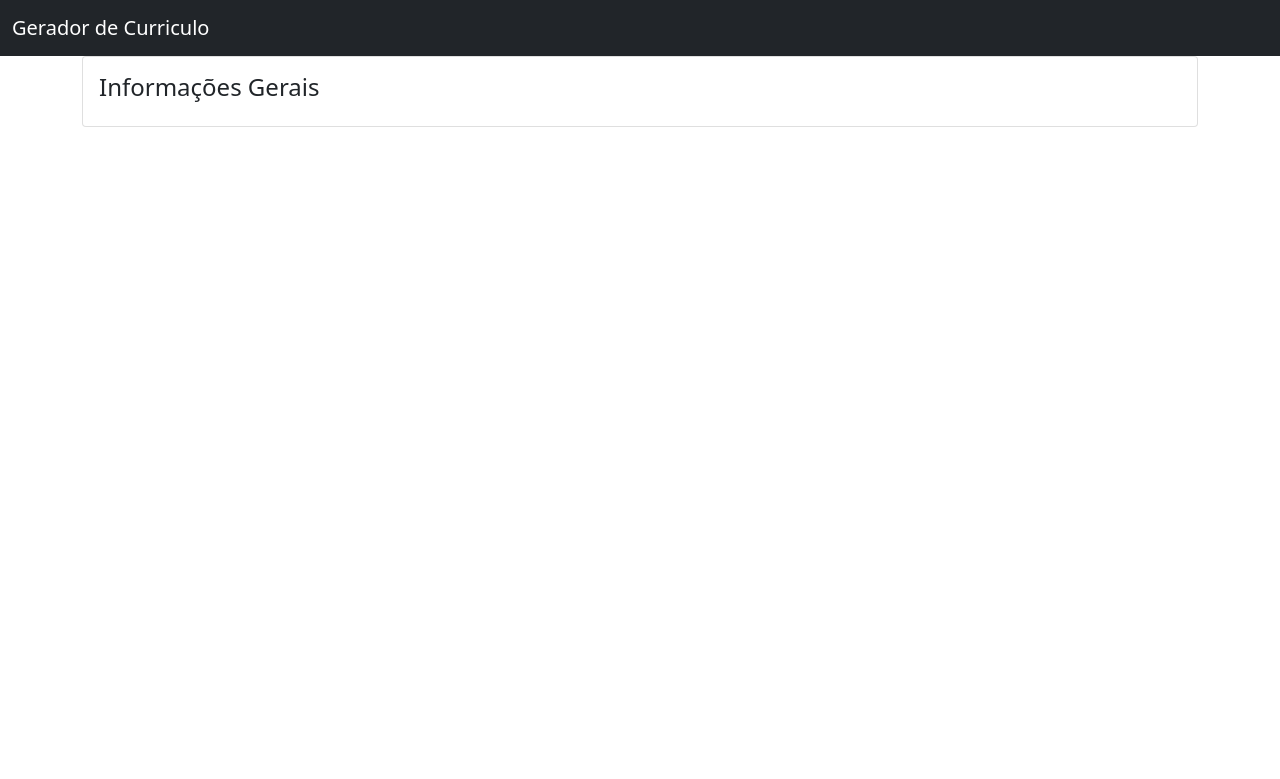
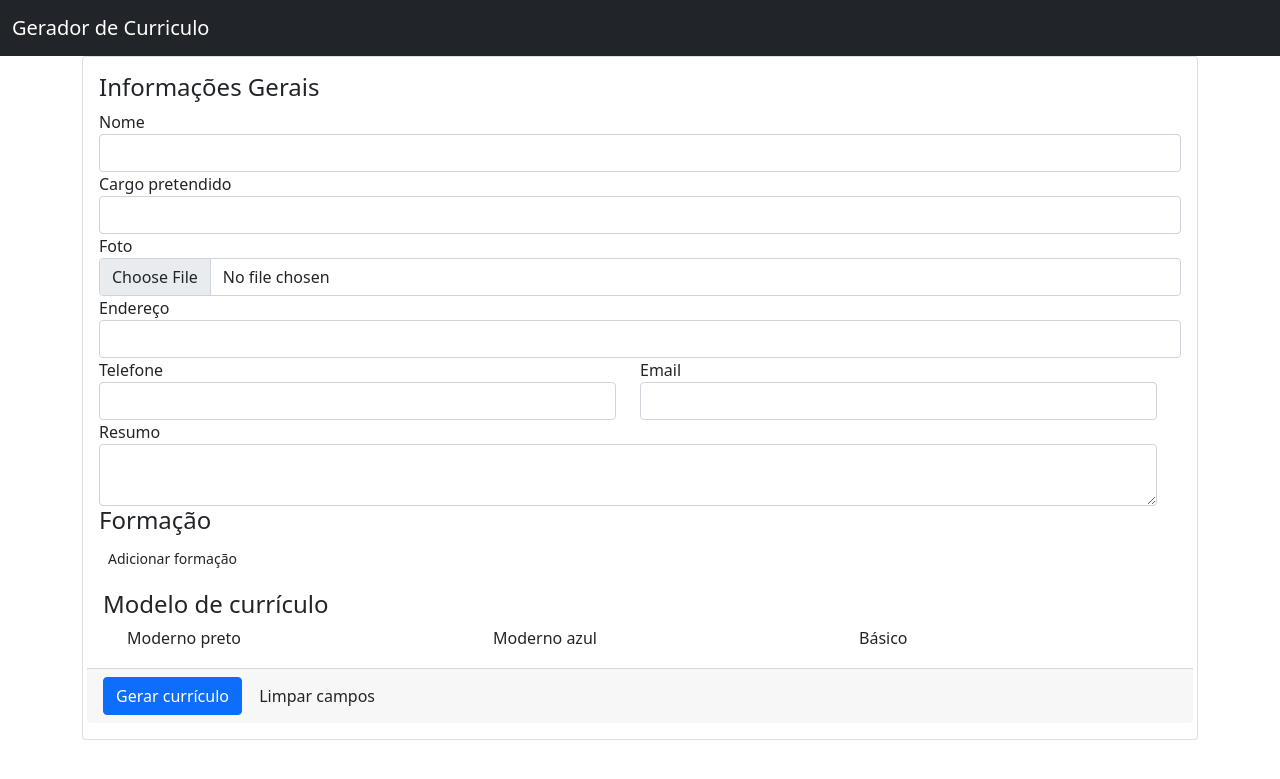
Before and after one commit to Programador-jr/Gerador-de-Curr-culo, a PHP site: page / in a window 1280 px wide. Shown: the top 779 px of the page. Run offline with PHP 8.4, Linux system fonts and the light colour scheme.

Commit message:
Finished page template

```diff
--- a/index.php
+++ b/index.php
@@ -16,9 +16,84 @@
 				<div class="card">
 					<div class="card-body">
 						<h4 class="card-title">Informações Gerais</h4>
+						<div class="form-group">
+							<label for="name">Nome</label>
+							<input type="text" class="form-control" name="nome" id="nome">
+						</div>
+						<div class="row">
+							<div class="col">
+								<div class="form-group">
+									<label for="cargo">Cargo pretendido</label>
+									<input type="text" class="form-control" name="cargo" id="cargo"
+								</div>
+							</div>
+								<div class="col">
+									<div class="form-group">
+										<label for="foto">Foto</label>
+										<input type="file" class="form-control" name="foto" id="foto">
+									</div>
+								</div>
+						</div>
+							<div class="form-group">
+								<label for="endereco">Endereço</label>
+								<input type="text" class="form-control" name="endereco" id="endereco">
+							</div>
+								<div class="row">
+									<div class="col">
+										<div class="form-group">
+											<label for="telefone">Telefone</label>
+											<input type="text" class="form-control" name="telefone">
+										</div>
+									</div>
+									<div class="col">
+										<div class="form-group">
+											<label for="email">Email</label>
+											<input type="email" class="form-control" name="email"
+										</div>
+									</div>
+								</div>
+							<div class="form-group">
+								<label for="resumo">Resumo</label>
+								<textarea class="form-control" name="resumo" id="resumo"></textarea>
+							</div>
 					</div>
+					<div clas="card-body" id="div-formacoes">
+						<h4 class="card-title">Formação</h4>
+						<button class="btn btn-sm right" id="btn-adicionar-formacao" title="Adicionar formação">Adicionar formação</button>
+					</div>
+						<div class="card-body" id="div-experiencias">
+							<h4 class="card-title">Modelo de currículo</h4>
+							<div class="row">
+								<div class="col-12 col-md-4">
+									<div class="form-check form-check-inline">
+										<label class="form-check-label"
+										<input class="form-check-input" type="radio" name="modelo" id="modelo1" value="modelo1" checked>Moderno preto
+										</label>
+									</div>
+								</div>
+								<div class="col-12 col-md-4">
+									<div class="form-check form-check-inline">
+										<label class="form-check-label"
+										<input class="form-check-input" type="radio" name="modelo" id="modelo2" value="modelo2" checked>Moderno azul
+										</label>
+									</div>
+								</div>
+								<div class="col-12 col-md-4">
+									<div class="form-check form-check-inline">
+										<label class="form-check-label"
+										<input class="form-check-input" type="radio" name="modelo" id="modelo3" value="modelo3" checked>Básico
+										</label>
+									</div>
+								</div>
+							</div>
+						</div>
+						<div class="card-footer">
+							<button class="btn btn-primary" type="submite">Gerar currículo</button>
+							<button class="btn btn-default" type="reset">Limpar campos</button>
+						</div>
 				</div>
 			</form>
 		</main>
+		<script src="https://code.jquery.com/jquery-3.6.0.js" integrity="sha256-H+K7U5CnXl1h5ywQfKtSj8PCmoN9aaq30gDh27Xc0jk=" crossorigin="anonymous"></script>
   </body>
 </html>
```
